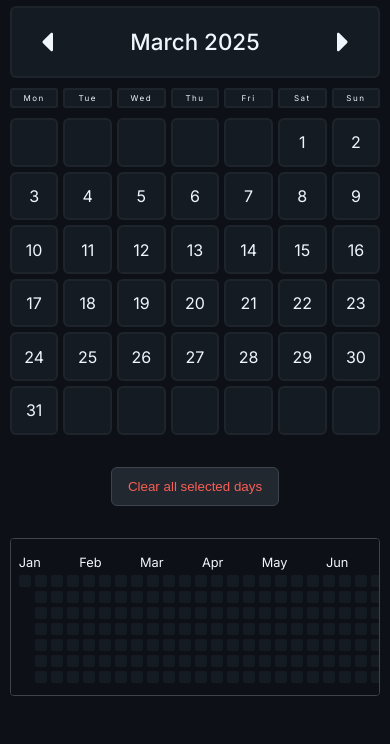
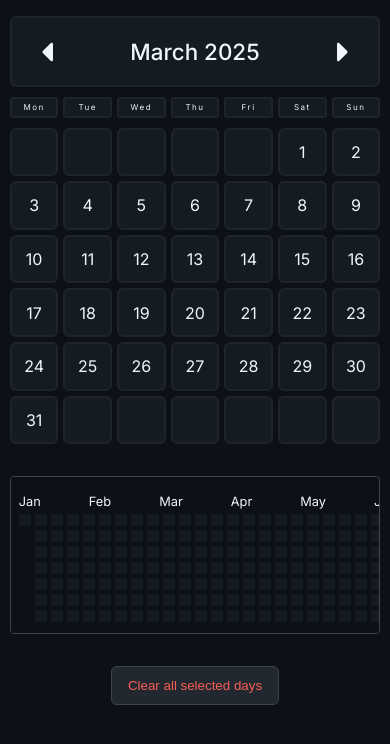
Before and after one commit to DavidAkerlind/vite-react-test-repo, a React (Vite) app: page / in a window 390 px wide. Shown: the top 744 px of the page. Built offline with nearby package versions, Linux system fonts and the light colour scheme.

Commit message:
Adjust button margin in calendar layout and enhance YearlyView component integration

```diff
--- a/src/components/CalendarGrid.jsx
+++ b/src/components/CalendarGrid.jsx
@@ -84,13 +84,13 @@ const CalendarGrid = ({ currentMonth, currentYear }) => {
 				))}
 			</div>
 
+			<YearlyView selectedDays={selectedDays} />
 			<Button
 				text="Clear all selected days"
 				className="button"
 				onClick={clearSelectedDays}
-				type="danger"></Button>
-
-			<YearlyView selectedDays={selectedDays} />
+				type="danger"
+			/>
 		</div>
 	);
 };
--- a/src/index.css
+++ b/src/index.css
@@ -229,7 +229,7 @@ button.danger {
 	.calendar {
 		width: 95%;
 		max-width: none;
-		margin: 0.4rem;
+		margin: 1rem 0.4rem;
 	}
 
 	.calendar-header button {
@@ -243,6 +243,10 @@ button.danger {
 
 	.day {
 		font-size: 1rem;
+	}
+
+	.month-header {
+		gap: 3rem;
 	}
 
 	.yearly-day {
```
